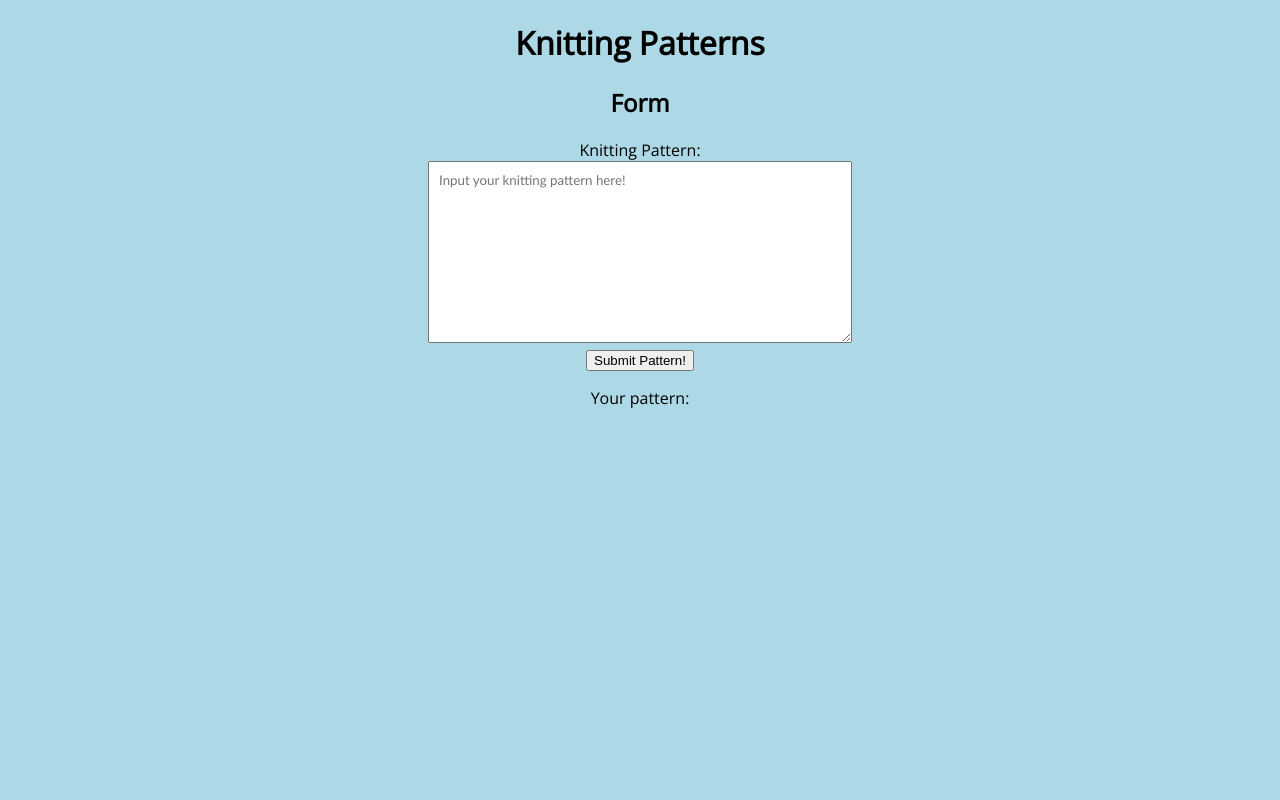
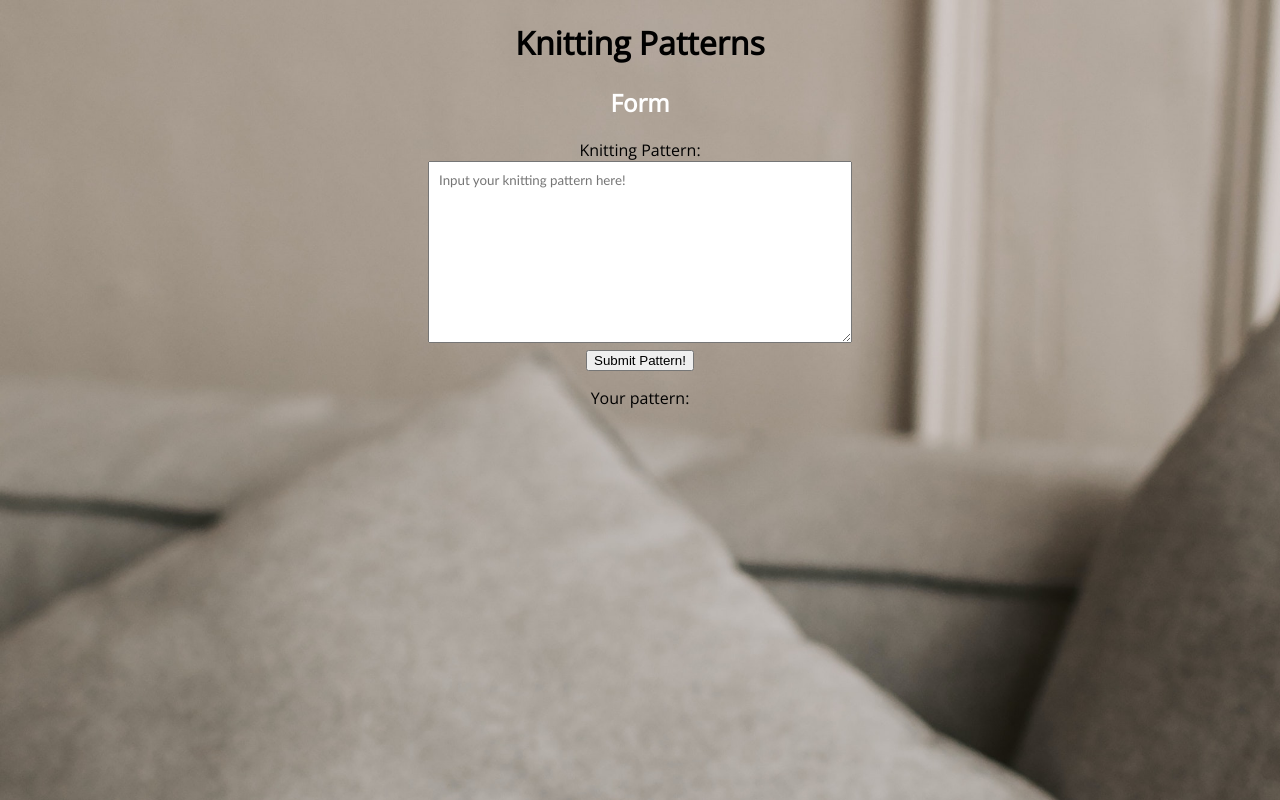
Before and after one commit to emilysaeli/front-end-knitting-patterns, a React (Create React App) app: page / in a window 1280 px wide. Built offline with nearby package versions, Linux system fonts and the light colour scheme.

Commit message:
Background styling

```diff
--- a/src/App.css
+++ b/src/App.css
@@ -2,7 +2,9 @@
 
 body {
   font-family: Open Sans;
-  background-color:lightblue;
+  /* background-color:lightblue; */
+  background-image: url("/src/assets/pexels-vlada-karpovich-5603005.jpg");
+  background-size: cover;
 }
 
 .App {
--- a/src/components/Chart.css
+++ b/src/components/Chart.css
@@ -47,3 +47,7 @@
 a {
     color:lightblue;
 }
+
+h2 {
+    color: white;
+}
```
Also changed, not shown: src/assets/pexels-vlada-karpovich-5603005.jpg (added), 1 other file (tests, documents, lock files or other folders).
